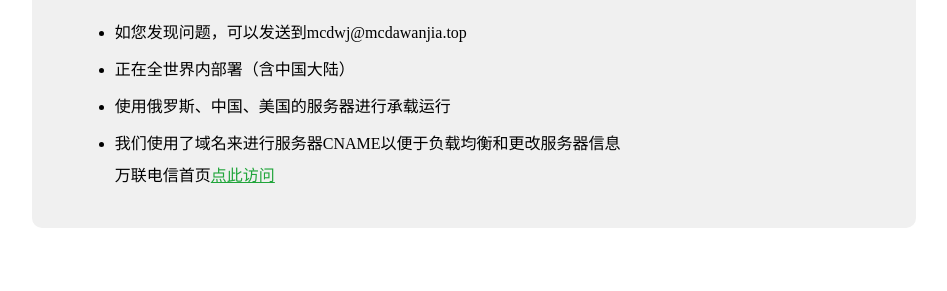
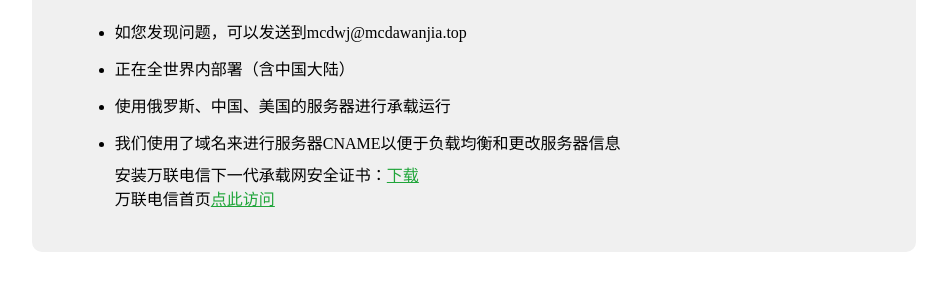
Before and after one commit to MCdawanjia/wanliantelecom.github.io, a plain HTML site: page wn2/index.html in a window 1280 px wide. Shown: the part 271-562 px from the top of the page, without its empty margins (166-1113 px from the left). Drawn offline with Linux system fonts and the light colour scheme.

Commit message:
Update index.html

```diff
--- a/wn2/index.html
+++ b/wn2/index.html
@@ -38,7 +38,7 @@
 
           <li>使用俄罗斯、中国、美国的服务器进行承载运行</li>
           <li>我们使用了域名来进行服务器CNAME以便于负载均衡和更改服务器信息</li>
-
+		<div>安装万联电信下一代承载网安全证书：<a href="./rsa.cer" target="_black">下载</a> </div>
 		<div>万联电信首页<a href="../" target="_blank">点此访问</a> </div>
         </ul>
 
```
